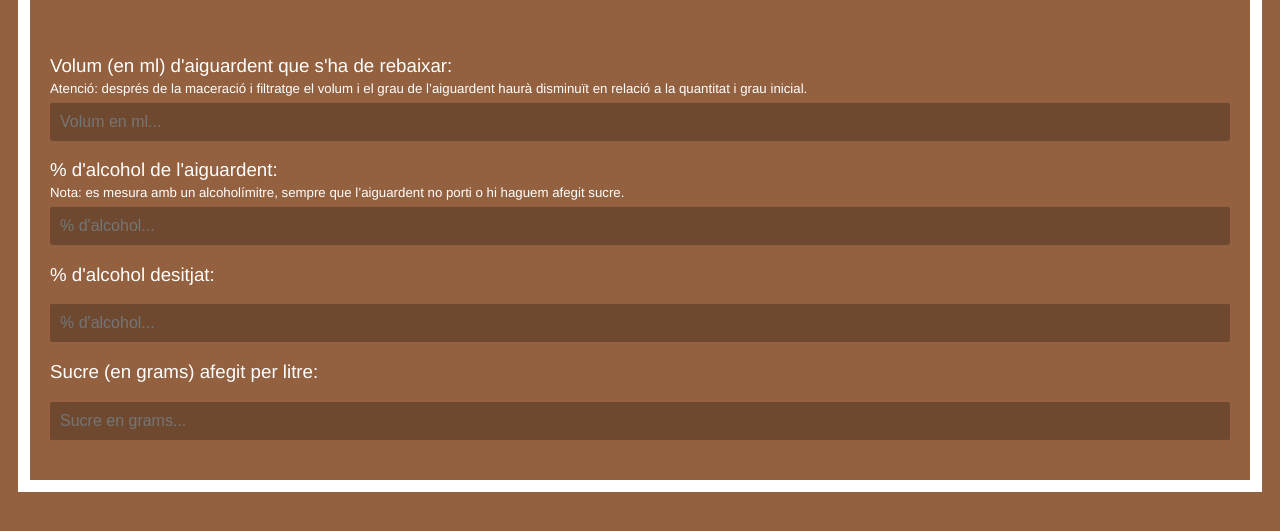
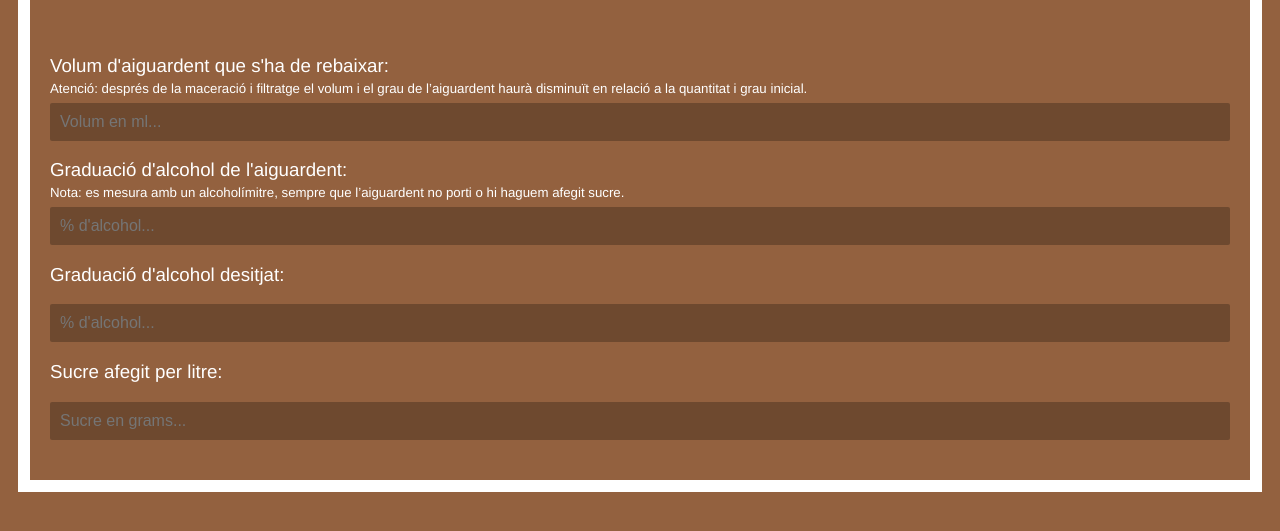
Before and after one commit to aniolpages/calculadora-rebaixar-aiguardent, a plain HTML site: page index.html in a window 1280 px wide. Shown: the part 151-682 px from the top of the page. Drawn offline with Linux system fonts and the light colour scheme.

Commit message:
Update index.html

```diff
--- a/index.html
+++ b/index.html
@@ -87,18 +87,18 @@
 		<h4>Amb aquesta calculadora podràs saber fàcilment quants mil·lilitres d'aigua has d'afegir a la teva ratafia per aconseguir la graduació d'alcohol desitjada.</h4>
 		<br>
 		<form>
-			<h3>Volum (en ml) d'aiguardent que s'ha de rebaixar:</h3>
+			<h3>Volum d'aiguardent que s'ha de rebaixar:</h3>
 			<h5>Atenció: després de la maceració i filtratge el volum i el grau de l’aiguardent haurà disminuït en relació a la quantitat i grau inicial.</h5>
 		<input type="text" name="a_in" id="a_in" placeholder="Volum en ml..." onkeyup="novesDades()" onchange="novesDades()">
 			<br>
-			<h3>% d'alcohol de l'aiguardent:</h3>
+			<h3>Graduació d'alcohol de l'aiguardent:</h3>
 			<h5>Nota: es mesura amb un alcoholímitre, sempre que l’aiguardent no porti o hi haguem afegit sucre.</h5>
 			<input type="text" name="b_in" id="b_in" placeholder="% d'alcohol..." onkeyup="novesDades()" onchange="novesDades()">
 			<br>
-			<h3>% d'alcohol desitjat:</h3>
+			<h3>Graduació d'alcohol desitjat:</h3>
 			<input type="text" name="n_in" id="n_in" placeholder="% d'alcohol..." onkeyup="novesDades()" onchange="novesDades()">
 			<br>
-			<h3>Sucre (en grams) afegit per litre:</h3>
+			<h3>Sucre afegit per litre:</h3>
 			<input type="text" name="g_in" id="g_in" placeholder="Sucre en grams..." onkeyup="novesDades()" onchange="novesDades()">
 
 		</form>
```
